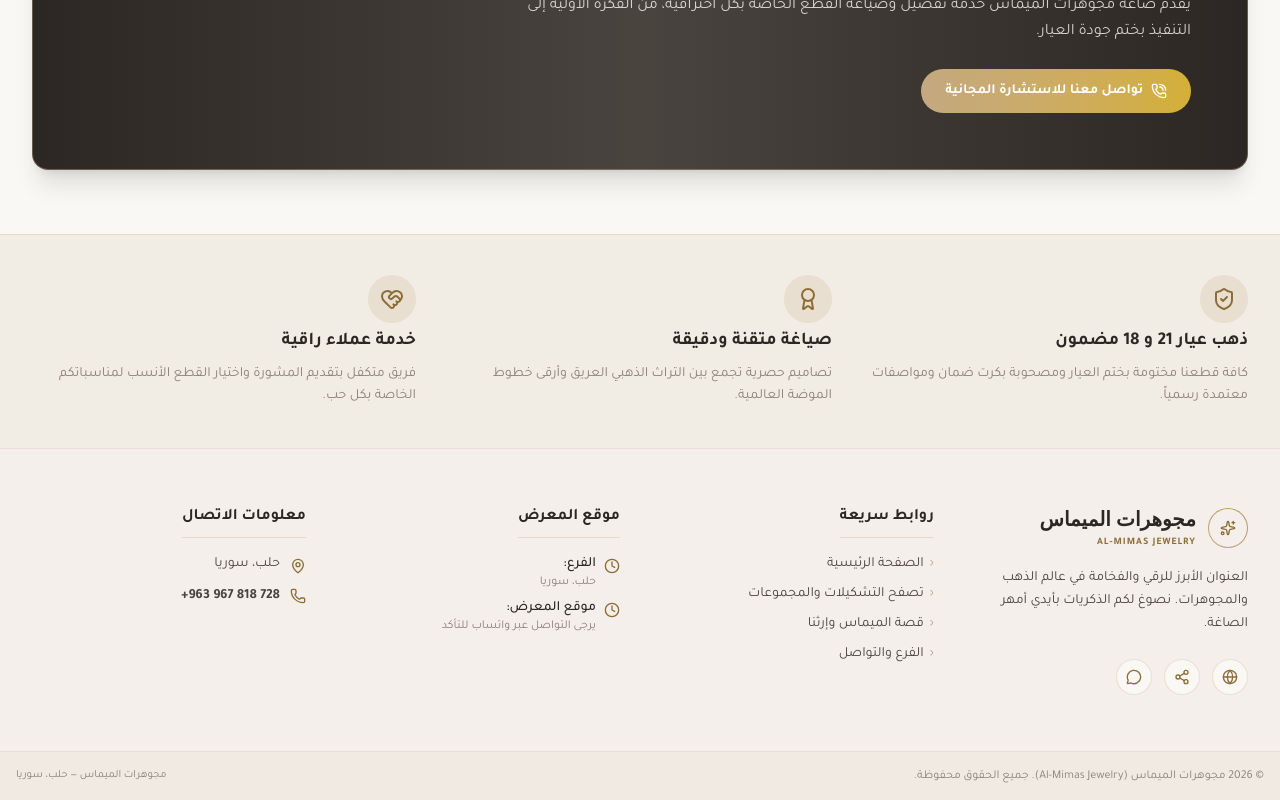
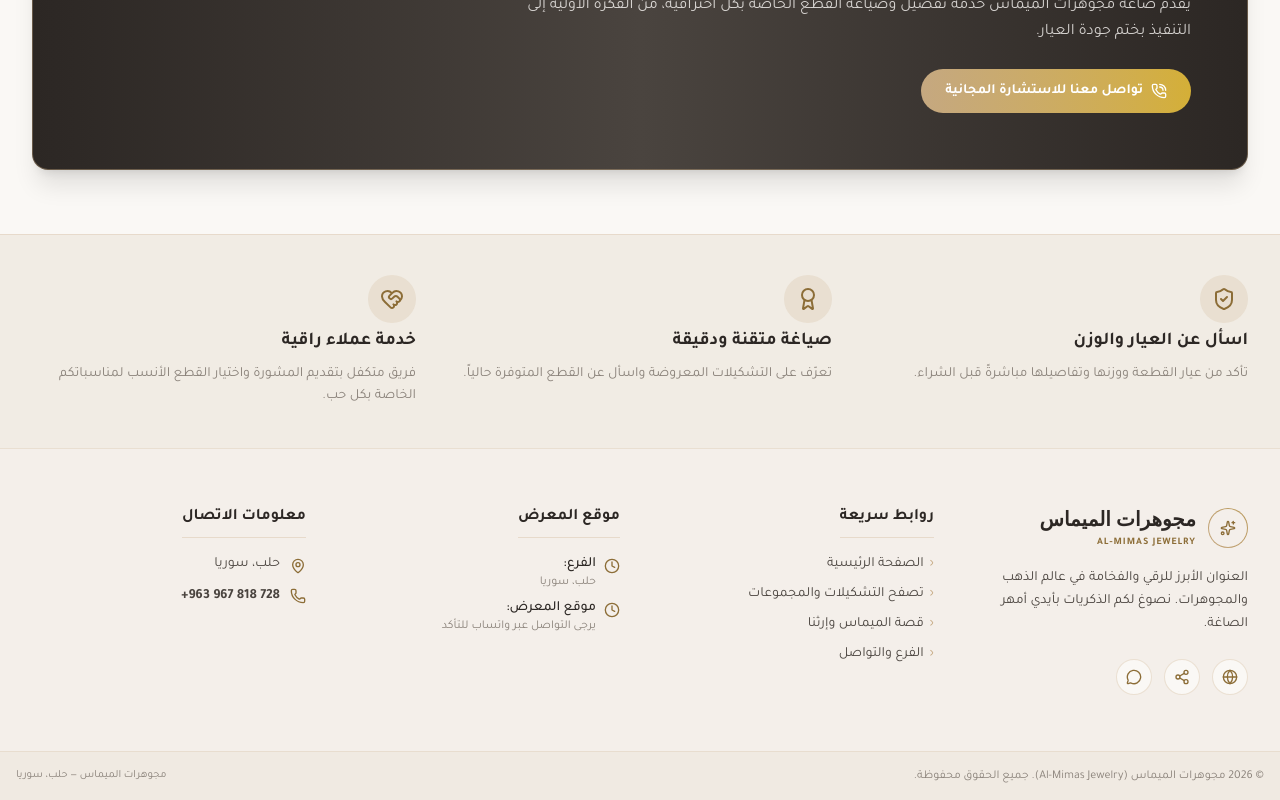
Before and after one commit to 963abod/Mimas.Jewelry, a React (Vite) app: page / in a window 1280 px wide. Shown: the part 2170-2970 px from the top of the page. Built offline with nearby package versions, Linux system fonts and the light colour scheme; no server answers.

Commit message:
Remove unverified guarantee and certification claims

```diff
--- a/src/components/Footer.tsx
+++ b/src/components/Footer.tsx
@@ -13,9 +13,9 @@ export const Footer: React.FC = () => {
               <div className="w-12 h-12 rounded-full bg-[#C5A880]/20 flex items-center justify-center text-[#8C6D37] mb-1">
                 <ShieldCheck className="w-6 h-6" />
               </div>
-              <h4 className="font-bold text-[#2C2724] text-lg">ذهب عيار 21 و 18 مضمون</h4>
+              <h4 className="font-bold text-[#2C2724] text-lg">اسأل عن العيار والوزن</h4>
               <p className="text-sm text-[#8A827A] leading-relaxed">
-                كافة قطعنا مختومة بختم العيار ومصحوبة بكرت ضمان ومواصفات معتمدة رسمياً.
+                تأكد من عيار القطعة ووزنها وتفاصيلها مباشرةً قبل الشراء.
               </p>
             </div>
 
@@ -25,7 +25,7 @@ export const Footer: React.FC = () => {
               </div>
               <h4 className="font-bold text-[#2C2724] text-lg">صياغة متقنة ودقيقة</h4>
               <p className="text-sm text-[#8A827A] leading-relaxed">
-                تصاميم حصرية تجمع بين التراث الذهبي العريق وأرقى خطوط الموضة العالمية.
+                تعرّف على التشكيلات المعروضة واسأل عن القطع المتوفرة حالياً.
               </p>
             </div>
 
```
